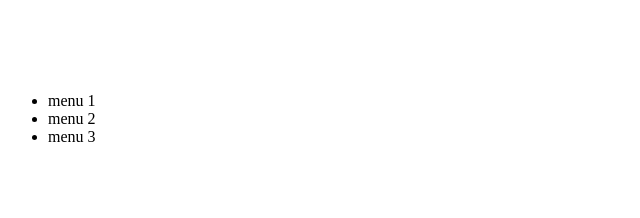
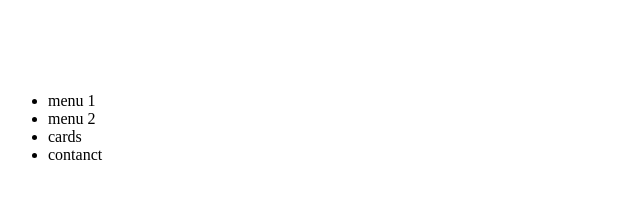
Before and after one commit to cha-yh/Nextwind, a Next.js app: page / in a window 1280 px wide. Shown: the part 1640-1858 px from the top of the page, without its empty margins (0-640 px from the left). Built offline with nearby package versions, Linux system fonts and the light colour scheme; grey boxes are pictures that could not be loaded.

Commit message:
feat: Add contact section

```diff
--- a/pages/index.tsx
+++ b/pages/index.tsx
@@ -22,7 +22,13 @@ export default function Home() {
                         </li>
                         <li className="mx-2">
                             <Link activeClass="text-green-500" to="testid3" spy={true} smooth={true} offset={-70} duration={200}>
-                                menu 3
+                                cards
+                            </Link>
+                        </li>
+
+                        <li className="mx-2">
+                            <Link activeClass="text-green-500" to="contact-section" spy={true} smooth={true} offset={-70} duration={200}>
+                                contanct
                             </Link>
                         </li>
                     </ul>
@@ -92,6 +98,19 @@ export default function Home() {
                         </ul>
                     </div>
                 </Element>
+
+                {/* contact section */}
+                <Element className="flex flex-col items-center justify-center" id="contact-section">
+                    <div className="w-96">
+                        <h2 className="text-3xl mb-8 text-center">CONTACT</h2>
+                        <h3 className="text-2xl mb-4">Next wind</h3>
+                        <address className="mb-4">
+                            <span className="not-italic font-bold">Address:</span> Lorem ipsum dolor sit amet consectetur adipisicing elit. Deserunt, dolores!
+                        </address>
+                        <p>Lorem ipsum dolor sit amet consectetur adipisicing elit.</p>
+                        <p>email@gmail.com</p>
+                    </div>
+                </Element>
             </div>
             <footer className="w-full h-60 mb-96">
 
```
